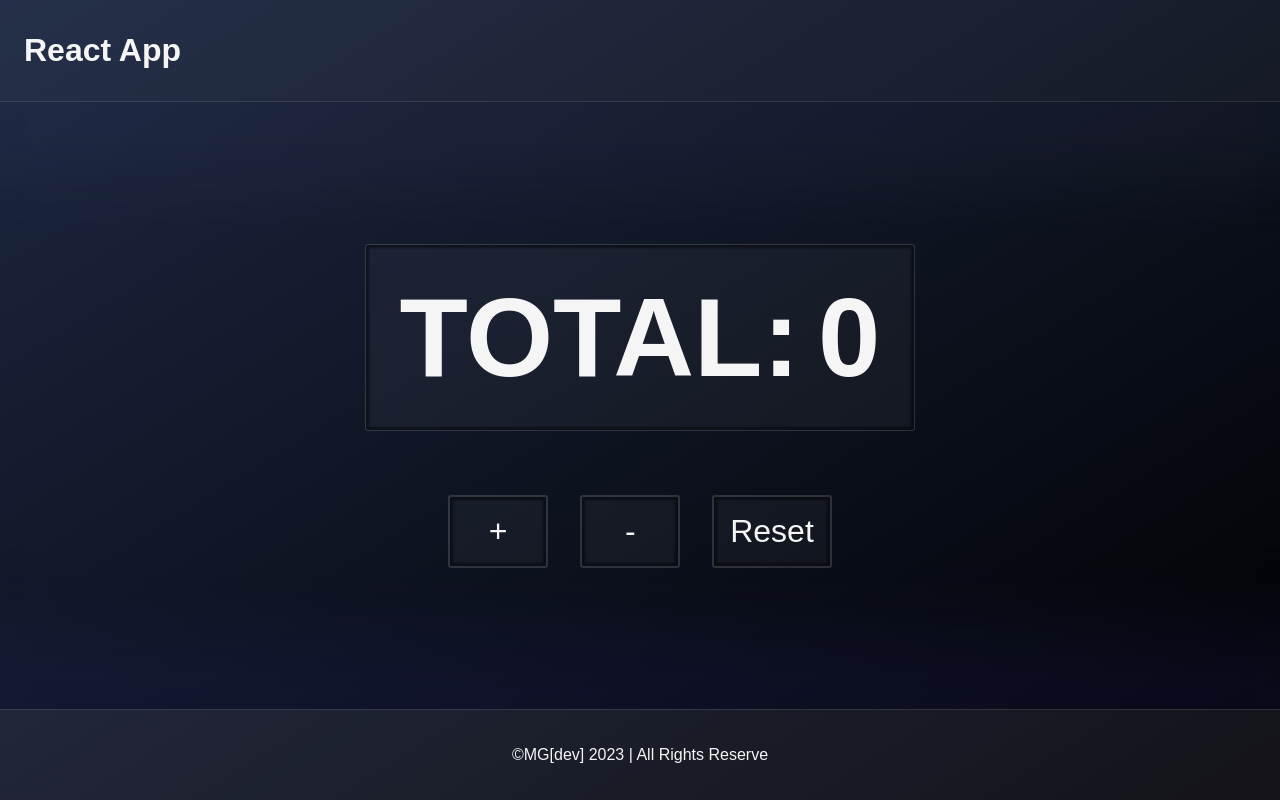
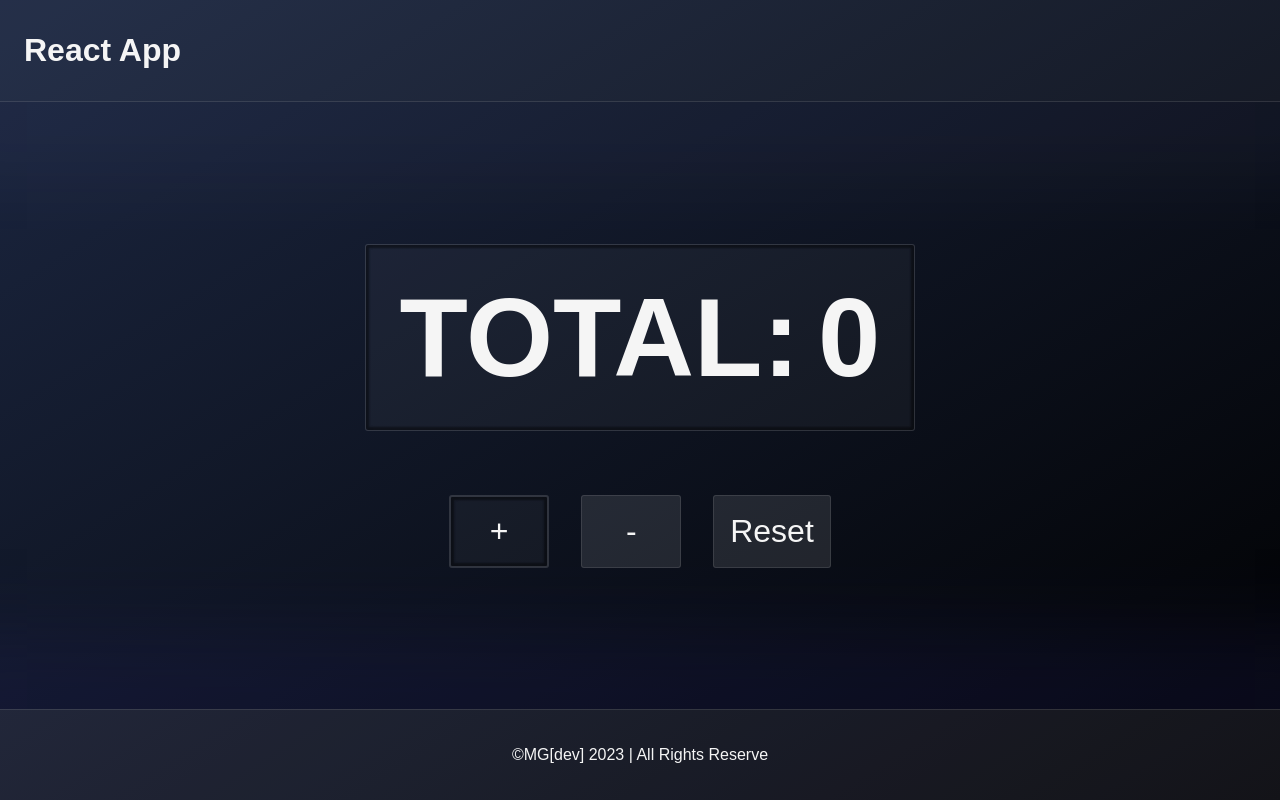
Before and after one commit to midcenturydude7/react-basic-course, a React (Vite) app: page / in a window 1280 px wide. Built offline with nearby package versions, Linux system fonts and the light colour scheme.

Commit message:
Updated to include dynamic styling for btns

```diff
--- a/src/components/button/Button.jsx
+++ b/src/components/button/Button.jsx
@@ -1,19 +1,16 @@
 import React from "react";
 import PropTypes from "prop-types";
-function Button({ count, action, text }) {
+
+function Button({ className, action, text }) {
   return (
-    <button
-      className={
-        text === "-" && count === 0 ? "main-button-disabled" : "main-button"
-      }
-      onClick={action}>
+    <button className={className} onClick={action}>
       {text}
     </button>
   );
 }
 
 Button.propTypes = {
-  count: PropTypes.count,
+  className: PropTypes.className,
   action: PropTypes.action,
   text: PropTypes.text,
 };
--- a/src/components/main/Main.jsx
+++ b/src/components/main/Main.jsx
@@ -12,9 +12,17 @@ function Main() {
         Total: <span>{count}</span>{" "}
       </h1>
       <div className="button-container">
-        <Button text={"+"} action={handleIncrement} />
-        <Button text={"-"} action={handleDecrement} />
-        <Button text={"Reset"} action={resetCount} />
+        <Button className="main-button" text={"+"} action={handleIncrement} />
+        <Button
+          className={count > 0 ? "main-button" : "main-button-disabled"}
+          text={"-"}
+          action={handleDecrement}
+        />
+        <Button
+          className={count > 0 ? "main-button" : "main-button-disabled"}
+          text={"Reset"}
+          action={resetCount}
+        />
       </div>
     </div>
   );
```
